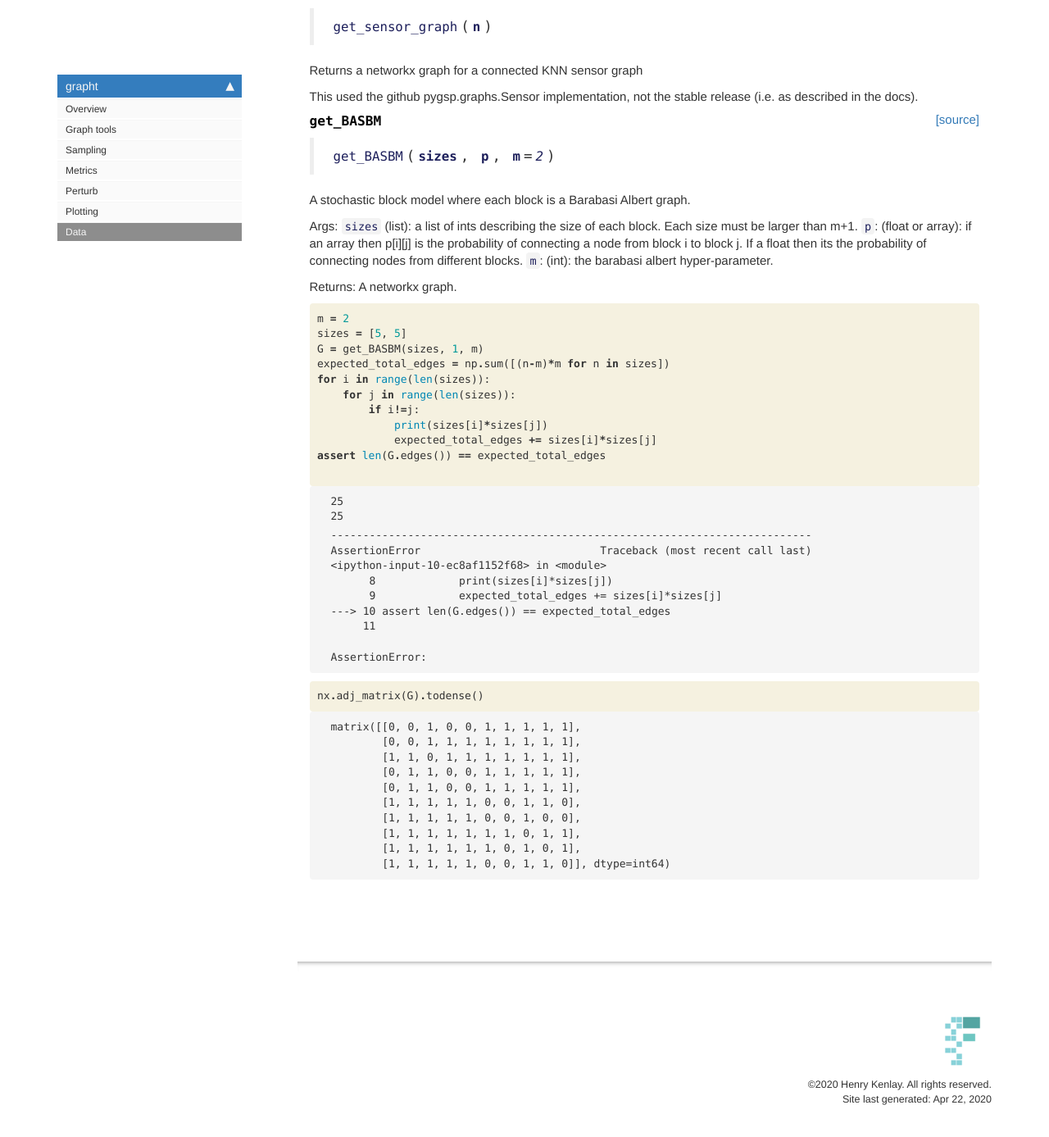
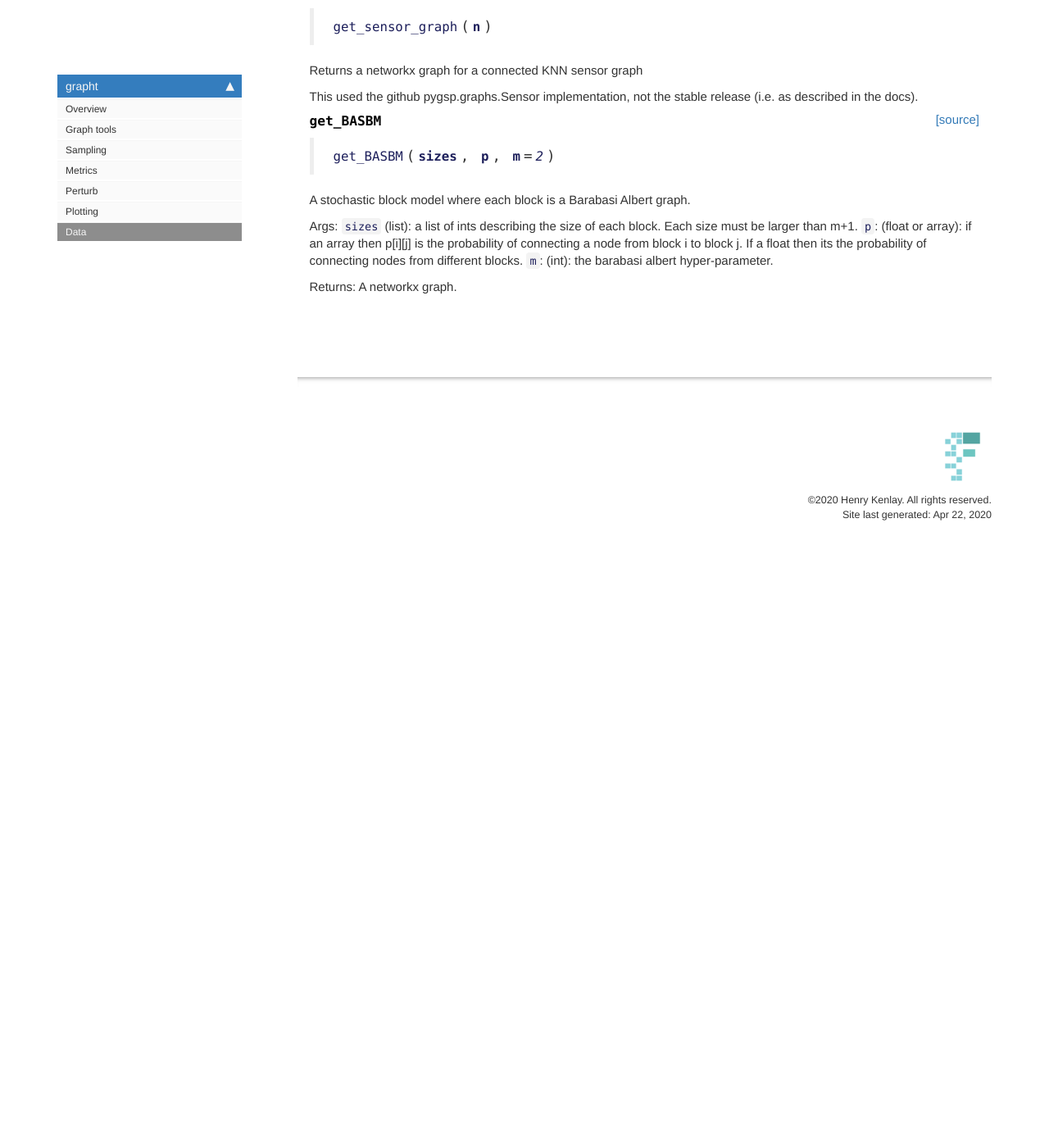
Before and after one commit to henrykenlay/grapht, a Jekyll site: the page built from docs/data.html, in a window 1280 px wide and 1400 px high, scrolled down 1041 px. Shown: the top 1387 px of the window at 82% size. Built offline with Jekyll 4.4.1, drawn with Linux system fonts in a browser that asks for light colours; nearby versions of some CDN libraries; comment, search, counter and statistics services are not loaded; after the commit the page ends 1729 px from its top, so only the background shows below that.

Commit message:
minor fix

```diff
--- a/docs/data.html
+++ b/docs/data.html
@@ -150,97 +150,5 @@ summary: "Utilities for retrieving benchmarks and generating random graphs"
 </div>
 
 </div>
-<div class="cell border-box-sizing code_cell rendered">
-<div class="input">
-
-<div class="inner_cell">
-    <div class="input_area">
-<div class=" highlight hl-ipython3"><pre><span></span><span class="n">m</span> <span class="o">=</span> <span class="mi">2</span>
-<span class="n">sizes</span> <span class="o">=</span> <span class="p">[</span><span class="mi">5</span><span class="p">,</span> <span class="mi">5</span><span class="p">]</span>
-<span class="n">G</span> <span class="o">=</span> <span class="n">get_BASBM</span><span class="p">(</span><span class="n">sizes</span><span class="p">,</span> <span class="mi">1</span><span class="p">,</span> <span class="n">m</span><span class="p">)</span>
-<span class="n">expected_total_edges</span> <span class="o">=</span> <span class="n">np</span><span class="o">.</span><span class="n">sum</span><span class="p">([(</span><span class="n">n</span><span class="o">-</span><span class="n">m</span><span class="p">)</span><span class="o">*</span><span class="n">m</span> <span class="k">for</span> <span class="n">n</span> <span class="ow">in</span> <span class="n">sizes</span><span class="p">])</span>
-<span class="k">for</span> <span class="n">i</span> <span class="ow">in</span> <span class="nb">range</span><span class="p">(</span><span class="nb">len</span><span class="p">(</span><span class="n">sizes</span><span class="p">)):</span>
-    <span class="k">for</span> <span class="n">j</span> <span class="ow">in</span> <span class="nb">range</span><span class="p">(</span><span class="nb">len</span><span class="p">(</span><span class="n">sizes</span><span class="p">)):</span>
-        <span class="k">if</span> <span class="n">i</span><span class="o">!=</span><span class="n">j</span><span class="p">:</span>
-            <span class="nb">print</span><span class="p">(</span><span class="n">sizes</span><span class="p">[</span><span class="n">i</span><span class="p">]</span><span class="o">*</span><span class="n">sizes</span><span class="p">[</span><span class="n">j</span><span class="p">])</span>
-            <span class="n">expected_total_edges</span> <span class="o">+=</span> <span class="n">sizes</span><span class="p">[</span><span class="n">i</span><span class="p">]</span><span class="o">*</span><span class="n">sizes</span><span class="p">[</span><span class="n">j</span><span class="p">]</span>
-<span class="k">assert</span> <span class="nb">len</span><span class="p">(</span><span class="n">G</span><span class="o">.</span><span class="n">edges</span><span class="p">())</span> <span class="o">==</span> <span class="n">expected_total_edges</span>
-
-</pre></div>
-
-    </div>
-</div>
-</div>
-
-<div class="output_wrapper">
-<div class="output">
-
-<div class="output_area">
-
-<div class="output_subarea output_stream output_stdout output_text">
-<pre>25
-25
-</pre>
-</div>
-</div>
-
-<div class="output_area">
-
-<div class="output_subarea output_text output_error">
-<pre>
-<span class="ansi-red-fg">---------------------------------------------------------------------------</span>
-<span class="ansi-red-fg">AssertionError</span>                            Traceback (most recent call last)
-<span class="ansi-green-fg">&lt;ipython-input-10-ec8af1152f68&gt;</span> in <span class="ansi-cyan-fg">&lt;module&gt;</span>
-<span class="ansi-green-intense-fg ansi-bold">      8</span>             print<span class="ansi-blue-fg">(</span>sizes<span class="ansi-blue-fg">[</span>i<span class="ansi-blue-fg">]</span><span class="ansi-blue-fg">*</span>sizes<span class="ansi-blue-fg">[</span>j<span class="ansi-blue-fg">]</span><span class="ansi-blue-fg">)</span>
-<span class="ansi-green-intense-fg ansi-bold">      9</span>             expected_total_edges <span class="ansi-blue-fg">+=</span> sizes<span class="ansi-blue-fg">[</span>i<span class="ansi-blue-fg">]</span><span class="ansi-blue-fg">*</span>sizes<span class="ansi-blue-fg">[</span>j<span class="ansi-blue-fg">]</span>
-<span class="ansi-green-fg">---&gt; 10</span><span class="ansi-red-fg"> </span><span class="ansi-green-fg">assert</span> len<span class="ansi-blue-fg">(</span>G<span class="ansi-blue-fg">.</span>edges<span class="ansi-blue-fg">(</span><span class="ansi-blue-fg">)</span><span class="ansi-blue-fg">)</span> <span class="ansi-blue-fg">==</span> expected_total_edges
-<span class="ansi-green-intense-fg ansi-bold">     11</span>
-
-<span class="ansi-red-fg">AssertionError</span>: </pre>
-</div>
-</div>
-
-</div>
-</div>
-
-</div>
-<div class="cell border-box-sizing code_cell rendered">
-<div class="input">
-
-<div class="inner_cell">
-    <div class="input_area">
-<div class=" highlight hl-ipython3"><pre><span></span><span class="n">nx</span><span class="o">.</span><span class="n">adj_matrix</span><span class="p">(</span><span class="n">G</span><span class="p">)</span><span class="o">.</span><span class="n">todense</span><span class="p">()</span>
-</pre></div>
-
-    </div>
-</div>
-</div>
-
-<div class="output_wrapper">
-<div class="output">
-
-<div class="output_area">
-
-
-
-<div class="output_text output_subarea output_execute_result">
-<pre>matrix([[0, 0, 1, 0, 0, 1, 1, 1, 1, 1],
-        [0, 0, 1, 1, 1, 1, 1, 1, 1, 1],
-        [1, 1, 0, 1, 1, 1, 1, 1, 1, 1],
-        [0, 1, 1, 0, 0, 1, 1, 1, 1, 1],
-        [0, 1, 1, 0, 0, 1, 1, 1, 1, 1],
-        [1, 1, 1, 1, 1, 0, 0, 1, 1, 0],
-        [1, 1, 1, 1, 1, 0, 0, 1, 0, 0],
-        [1, 1, 1, 1, 1, 1, 1, 0, 1, 1],
-        [1, 1, 1, 1, 1, 1, 0, 1, 0, 1],
-        [1, 1, 1, 1, 1, 0, 0, 1, 1, 0]], dtype=int64)</pre>
-</div>
-
-</div>
-
-</div>
-</div>
-
-</div>
     {% endraw %}
 </div>
```
Also changed, not shown: 1 other file.
